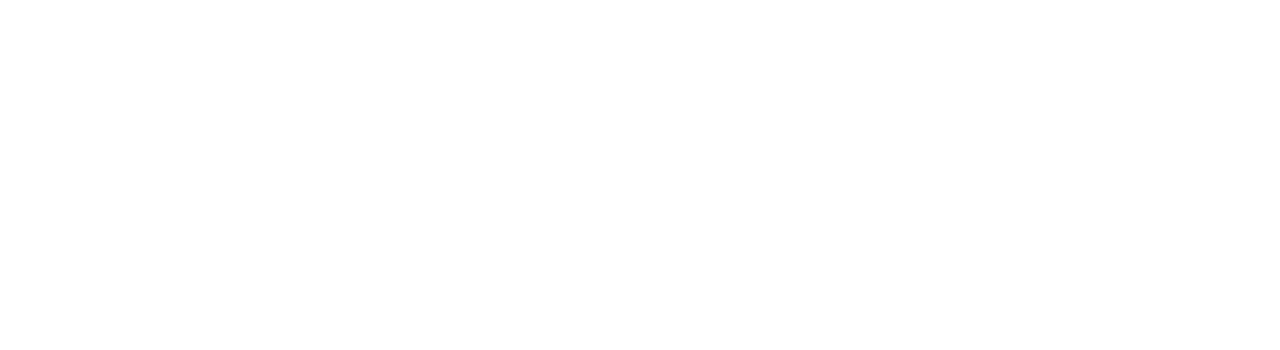
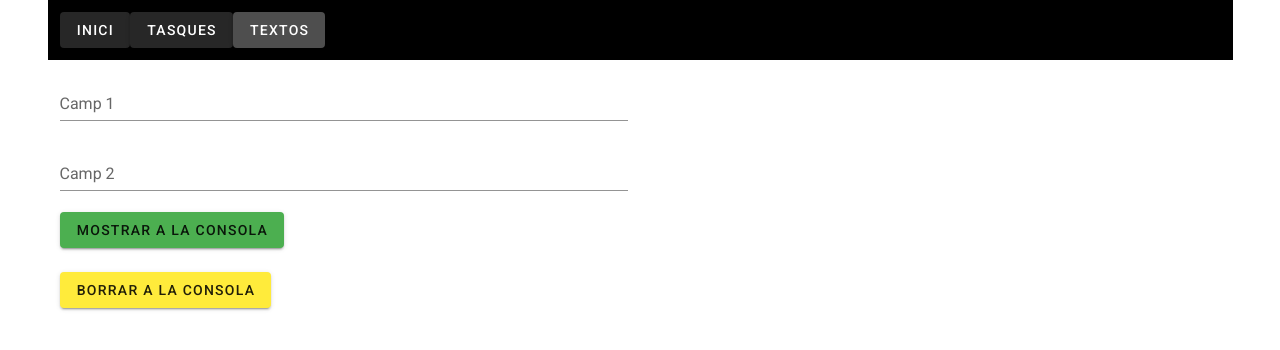
Before and after one commit to mutrera/mj-curs-girona-22-novembre, a Nuxt app in the folder codi/: page /textos in a window 1280 px wide. Before the commit this address had no page. Shown: the top 350 px of the page. Built offline with nearby package versions, Linux system fonts and the light colour scheme.

Commit message:
cadenesDeTexts

```diff
--- /dev/null
+++ b/codi/components/cadenesText.vue
@@ -0,0 +1,65 @@
+<template>
+    <v-container>
+        <v-row>
+            <v-col cols="12" md="6">
+            <v-text-field
+                label="Camp 1"
+                placeholder="Escriu primer text"
+                v-model="camp1"
+            ></v-text-field>
+            <v-text-field
+                label="Camp 2"
+                placeholder="Escriu segon text"
+                v-model="camp2"
+            ></v-text-field>
+            <v-btn @click="mostraElsTexts()"  color="green">mostrar a la consola</v-btn>
+            <br><br>
+            <v-btn @click="borrarElsTexts()"  color="yellow">borrar a la consola</v-btn>
+        </v-col>
+            <v-col cols="12" md="6">
+
+                <div style="font-size:40px">
+                    {{camp1}}
+                </div>
+                <div style="font-size:40px">
+                    {{camp2}}
+                </div>
+                <mostrarCamps
+                :parametre1="camp1"
+                :parametre2="camp2"
+                ></mostrarCamps>
+                <!-- altres maneres
+                <div style="font-size:40px" v-text="camp2"></div>
+                <div style="font-size:40px" v-html="camp1+camp2"></div> (reconeix el text com html
+                i tots els v- executen js)-->
+            </v-col>
+        </v-row>
+    </v-container>
+</template>
+
+<script>
+export default{
+    data(){
+        return{
+            camp1:"",
+            camp2:""
+        }
+    },
+    methods:{
+        //ES6
+        mostraElsTexts(){
+            console.log("El camp 1 és ", this.camp1)
+            console.log("El camp 2 és ", this.camp2)
+        },
+        //ES5
+        borrarElsTexts:function(){
+            this.camp1=""
+            this.camp2=""
+        }
+
+
+    }
+
+
+}
+</script>
--- /dev/null
+++ b/codi/components/mostrarCamps.vue
@@ -0,0 +1,11 @@
+<template>
+    <div style="background-color:aquamarine ;">
+        <div style="font-size:40px">{{parametre1}}</div>
+        <div style="font-size:40px">{{parametre2}}</div>
+    </div>
+</template>
+<script>
+export default{
+    props:["parametre1", "parametre2"]
+}
+    </script>
--- a/codi/layouts/default.vue
+++ b/codi/layouts/default.vue
@@ -1,5 +1,14 @@
 <template>
   <v-app>
+    <v-container>
+      <v-row>
+        <v-col style="background-color:black">
+          <v-btn dark to="/">Inici</v-btn>
+          <v-btn dark to="/tasques">Tasques</v-btn>
+          <v-btn dark to="/textos">Textos</v-btn>
+        </v-col>
+      </v-row>
+    </v-container>
     <v-main>
       <nuxt/>
     </v-main>
--- /dev/null
+++ b/codi/pages/textos.vue
@@ -0,0 +1,5 @@
+<template>
+    <div>
+      <CadenesText></CadenesText>
+    </div>
+</template>
```
